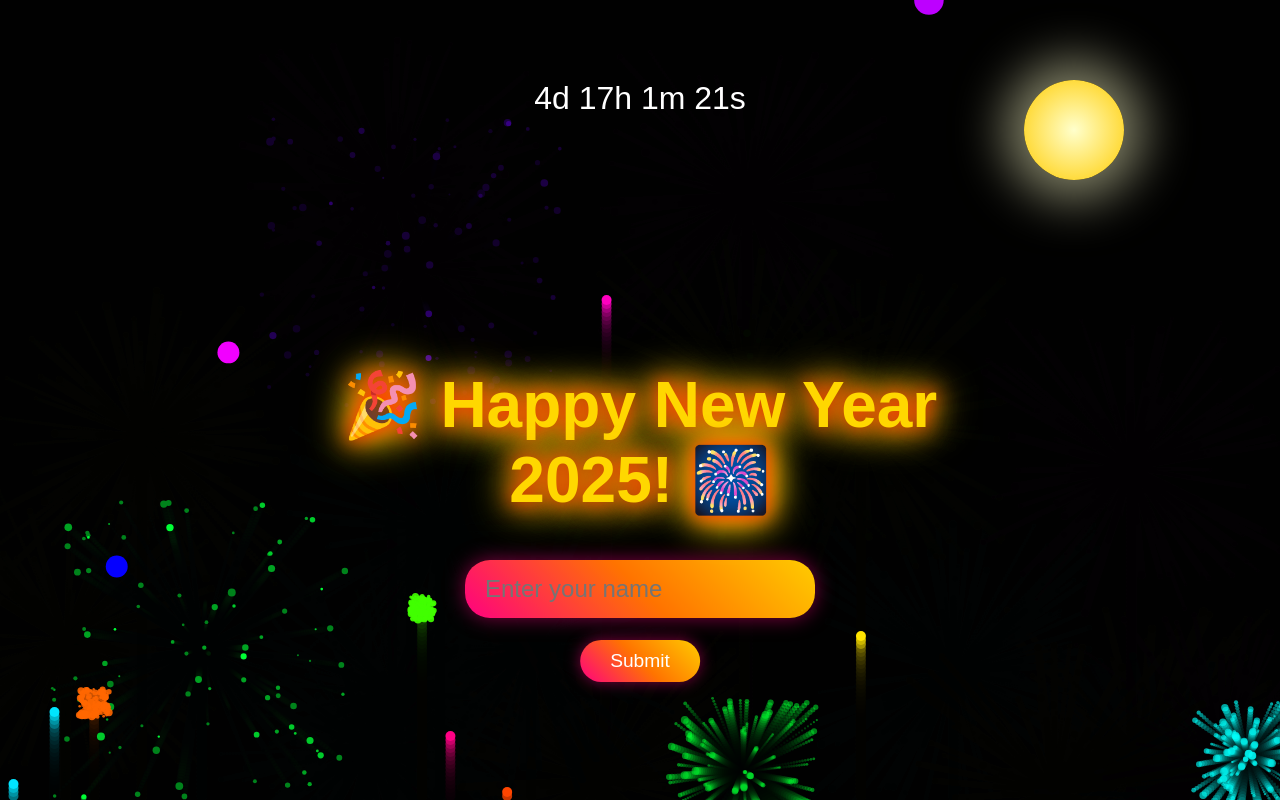
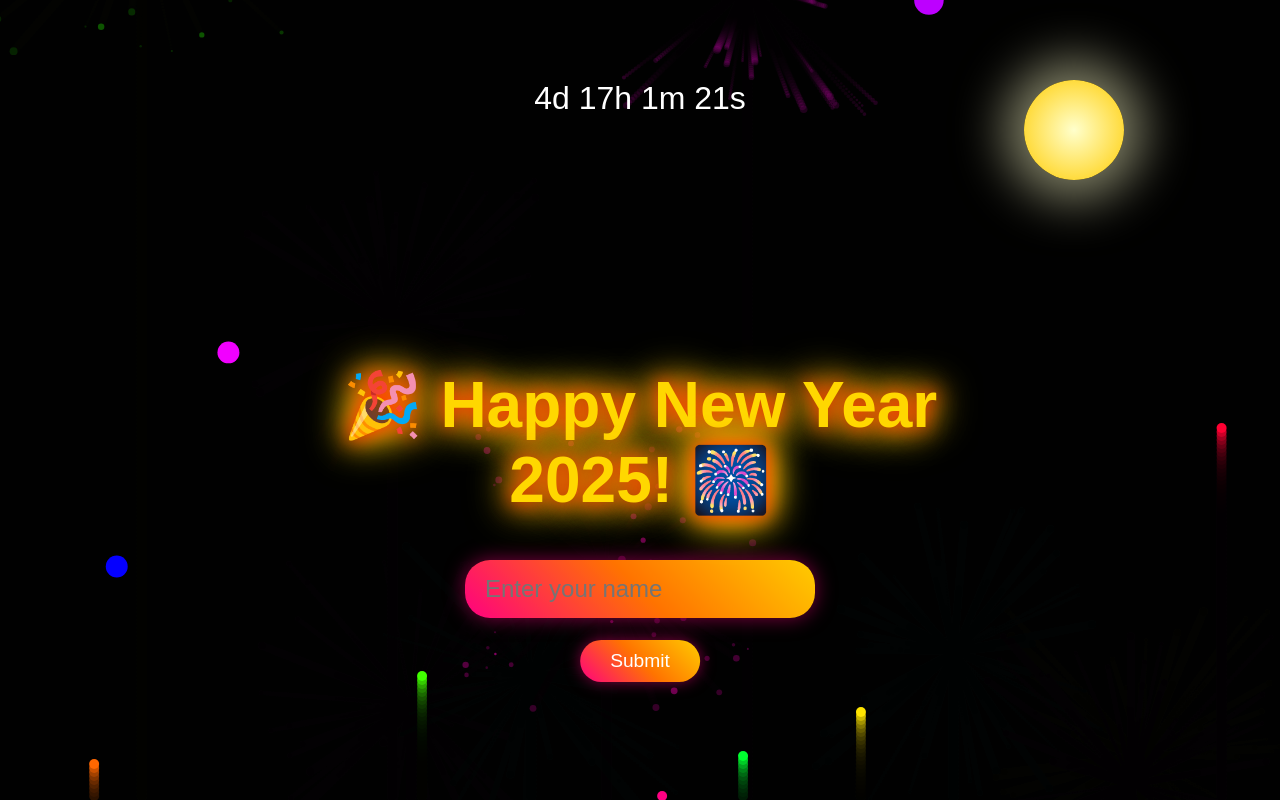
Before and after one commit to Savierash/new-year, a plain HTML site: page index.html in a window 1280 px wide. Drawn offline with Linux system fonts and the light colour scheme.

Commit message:
make the fireworks least

```diff
--- a/index.html
+++ b/index.html
@@ -136,9 +136,9 @@
   update() {
     if (!this.exploded) {
       this.y -= 4;
-          if (Math.random() < 0.02) {
+      if (Math.random() < 0.02) { // Reduce the chance of explosion
         this.exploded = true;
-            for (let i = 0; i < 100; i++) {
+        for (let i = 0; i < 50; i++) { // Reduce the number of particles
           particles.push(new Particle(this.x, this.y, this.color));
         }
       }
@@ -196,7 +196,7 @@
     if (p.alpha <= 0) particles.splice(i, 1);
   });
 
-      if (Math.random() < 0.1) {
+  if (Math.random() < 0.05) { // Reduce the frequency of new fireworks
     fireworks.push(
       new Firework(
         Math.random() * fireworksCanvas.width,
@@ -210,6 +210,7 @@
 }
 
 animateFireworks();
+
 
     // Countdown Timer
     function updateCountdown() {
```
Lines whose indentation alone changed are shown as unchanged.
